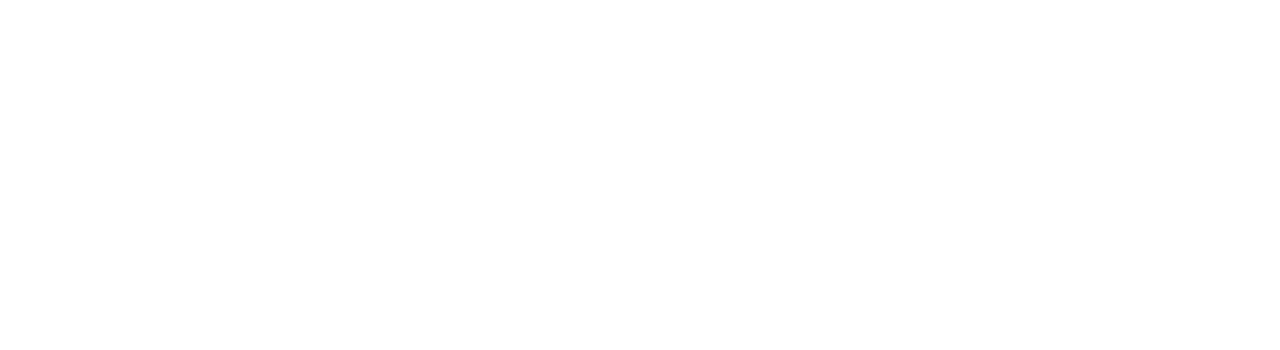
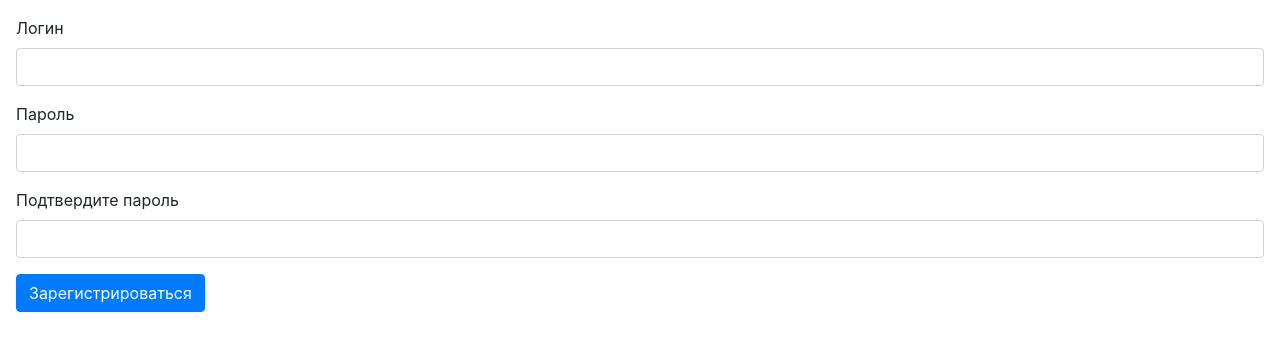
Before and after one commit to pavel-035/modernCinema, a Nuxt app: page / in a window 1280 px wide. Shown: the top 350 px of the page. Built offline with nearby package versions, Linux system fonts and the light colour scheme.

Commit message:
форма регистрации

```diff
--- /dev/null
+++ b/components/registration/forms/signupForm.vue
@@ -0,0 +1,57 @@
+<template>
+  <b-form
+    class="p-3"
+  >
+    <b-form-group
+      label="Логин"
+      label-for="input-login"
+    >
+      <b-form-input
+        id="input-login"
+        v-model="form.login"
+        required
+      ></b-form-input>
+    </b-form-group>
+
+    <b-form-group
+      label="Пароль"
+      label-for="input-password"
+    >
+      <b-form-input
+        id="input-password"
+        v-model="form.password"
+        required
+      ></b-form-input>
+    </b-form-group>
+
+    <b-form-group
+      label="Подтвердите пароль"
+      label-for="input-password-repeat"
+    >
+      <b-form-input
+        id="input-password-repeat"
+        v-model="form.passwordRepeat"
+        required
+      ></b-form-input>
+    </b-form-group>
+
+    <b-button type="submit" variant="primary">Зарегистрироваться</b-button>
+  </b-form>
+</template>
+
+<script>
+export default {
+  name: 'signupForm',
+  data() {
+    return {
+      form: {
+        login: '',
+        password: '',
+        passwordRepeat: ''
+      }
+    }
+  },
+  methods: {
+  }
+}
+</script>
--- a/pages/index.vue
+++ b/pages/index.vue
@@ -1,9 +1,11 @@
 <template>
-
+  <signup-form />
 </template>
 
 <script>
+import signupForm from "~/components/registration/forms/signupForm";
 export default {
-  name: 'IndexPage'
+  name: 'IndexPage',
+  components: { signupForm }
 }
 </script>
```
